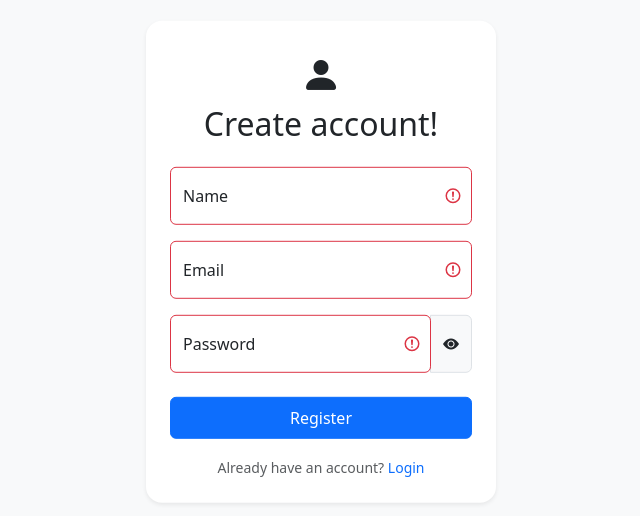
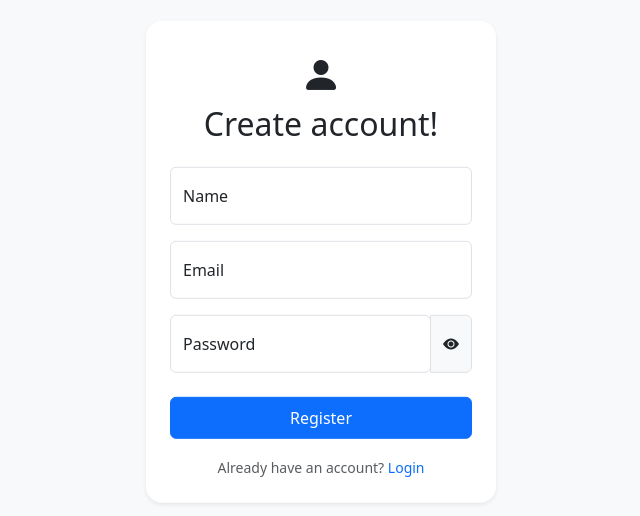
Before and after one commit to HowardGA/task-4-frontend, a React (Vite) app: page /register in a window 1280 px wide. Shown: the part 138-654 px from the top of the page, without its empty margins (319-959 px from the left). Built offline with nearby package versions, Linux system fonts and the light colour scheme; no server answers.

Commit message:
input validation

```diff
--- a/src/components/LoginForm.jsx
+++ b/src/components/LoginForm.jsx
@@ -18,7 +18,7 @@ const LoginForm = () => {
             setSubmitSuccess(response.message || "Login successful!");
         } catch (e) {
             console.log(e)
-            setSubmitError( e.error || "Error logging in");
+            setSubmitError( e.error || error.error || "Error logging in");
         }
     }
 
@@ -47,7 +47,7 @@ const LoginForm = () => {
                     <input
                     type="email"
                     placeholder='Email'
-                    className="form-control is-invalid"
+                    className={`form-control ${errors.email ? 'is-invalid' : ''}`}
                     id="email"
                     {...register('email', {
                         required: 'Email is required',
@@ -62,7 +62,7 @@ const LoginForm = () => {
                     <div className="form-floating is-invalid">
                         <input
                         type={showPassword ? ('text') : ('password')}
-                        className="form-control is-invalid"
+                        className={`form-control ${errors.password ? 'is-invalid' : ''}`}
                         placeholder="Password"
                         id="password"
                         {...register('password', {
--- a/src/components/RegisterForm.jsx
+++ b/src/components/RegisterForm.jsx
@@ -46,7 +46,7 @@ const RegisterForm = () => {
                     <input
                     type="text"
                     placeholder='Name'
-                    className="form-control is-invalid"
+                    className={`form-control ${errors.name ? 'is-invalid' : ''}`}
                     id="name"
                     {...register('name', {
                         required: 'Name is required',
@@ -62,7 +62,7 @@ const RegisterForm = () => {
                     <input
                     type="email"
                     placeholder='Email'
-                    className="form-control is-invalid"
+                    className={`form-control ${errors.email ? 'is-invalid' : ''}`}
                     id="email"
                     {...register('email', {
                         required: 'Email is required',
@@ -77,7 +77,7 @@ const RegisterForm = () => {
                     <div className="form-floating is-invalid">
                         <input
                         type={showPassword ? ('text') : ('password')}
-                        className="form-control is-invalid"
+                        className={`form-control ${errors.password ? 'is-invalid' : ''}`}
                         placeholder="Password"
                         id="password"
                         {...register('password', {
```
